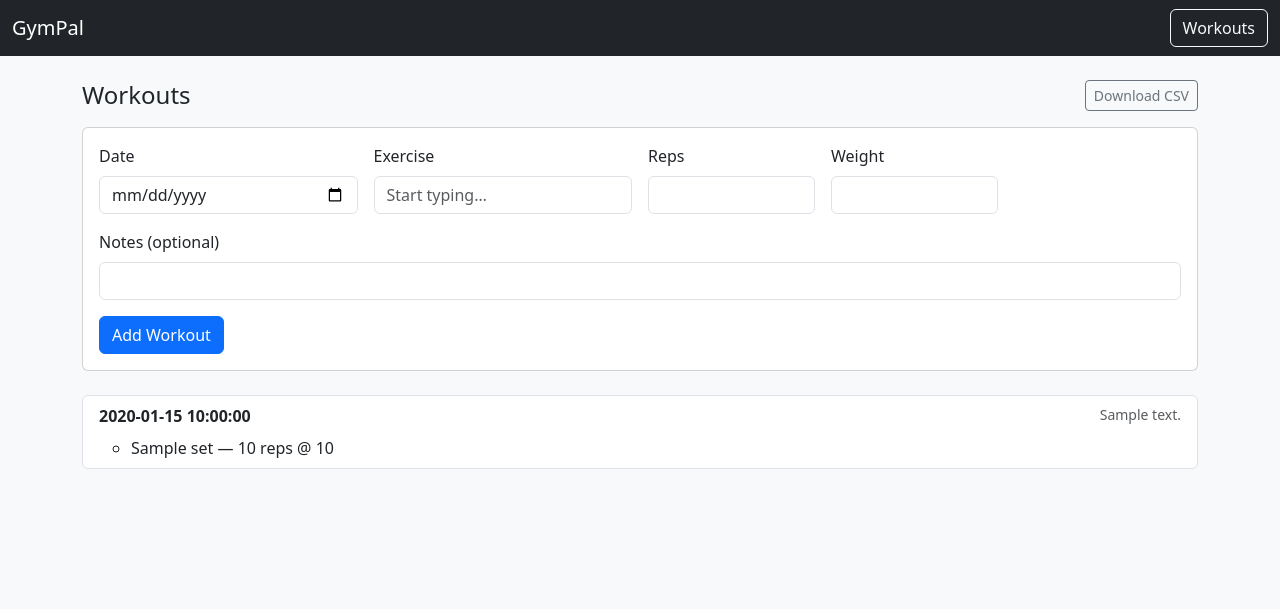
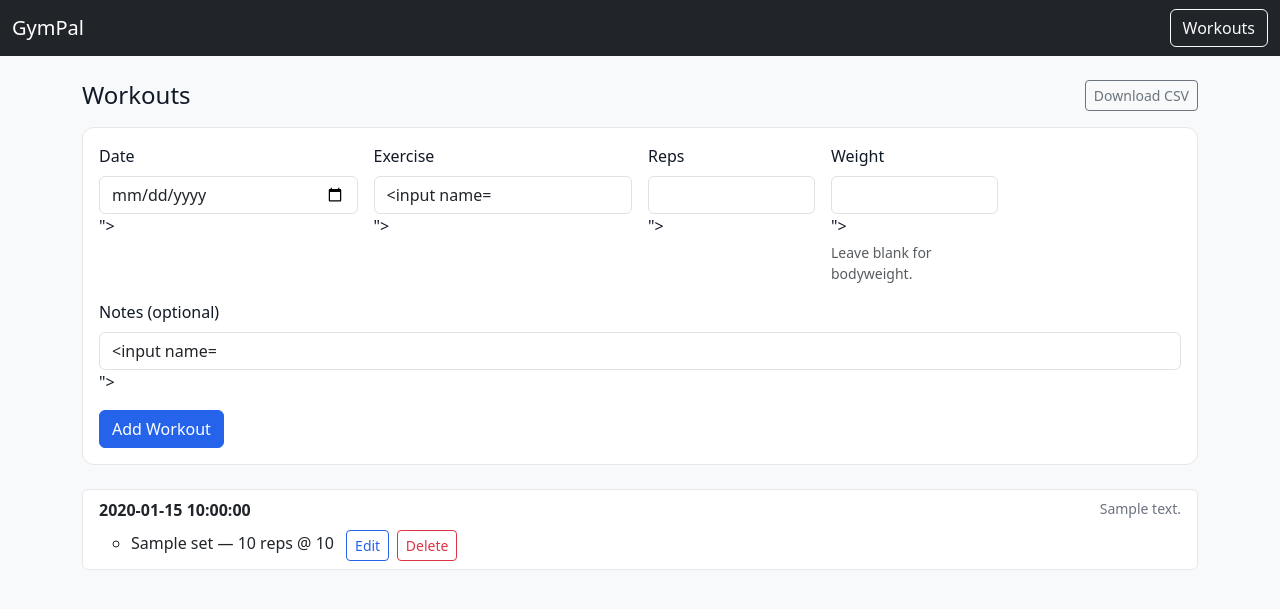
Before and after one commit to HL-Capstone/gympal-capstone, a Flask app: template templates/workouts.html in a window 1280 px wide. Shown: the top 609 px of the page. Run offline with Flask 3, Linux system fonts and the light colour scheme; the template is opened without the code that fills it: most values are stand-ins (such as "Sample title", 1, 10 or a date in 2020); form fields are guessed from the names that the template uses.

Commit message:
Week 7: UI polish, edit/delete workouts, chart improvements

```diff
--- a/templates/base.html
+++ b/templates/base.html
@@ -4,17 +4,63 @@
   <meta charset="utf-8" />
   <meta name="viewport" content="width=device-width,initial-scale=1" />
   <title>GymPal</title>
+
+  <!-- Bootstrap -->
   <link href="https://cdn.jsdelivr.net/npm/bootstrap@5.3.3/dist/css/bootstrap.min.css" rel="stylesheet">
+
+  <!-- Chart.js -->
   <script src="https://cdn.jsdelivr.net/npm/chart.js@4.4.1/dist/chart.umd.min.js"></script>
+
+  <!-- App CSS -->
   <link rel="stylesheet" href="{{ url_for('static', filename='main.css') }}">
+
+  <!-- Theme variables + light polish -->
+  <style>
+    :root{
+      --gp-primary: #2563eb;  /* brighter blue */
+      --gp-accent:  #22c55e;  /* green for forecast */
+      --gp-text:    #111827;  /* near-black text */
+      --gp-muted:   #6b7280;  /* slate-500 */
+      --gp-bg:      #ffffff;
+      --gp-card:    #ffffff;
+      --gp-border:  #e5e7eb;
+    }
+
+    body { color: var(--gp-text); background: var(--gp-bg); }
+    .text-muted { color: var(--gp-muted) !important; }
+
+    .card, .list-group-item {
+      border-color: var(--gp-border);
+      border-radius: .75rem;
+    }
+
+    .btn-primary {
+      background-color: var(--gp-primary);
+      border-color: var(--gp-primary);
+    }
+    .btn-outline-primary {
+      color: var(--gp-primary);
+      border-color: var(--gp-primary);
+    }
+    .btn-outline-primary:hover {
+      background: var(--gp-primary);
+      color: #fff;
+    }
+
+    /* Optional: tidy navbar spacing */
+    .navbar .btn { margin-left: .5rem; }
+  </style>
 </head>
 <body class="bg-light">
 <nav class="navbar navbar-dark bg-dark">
   <div class="container-fluid">
     <a class="navbar-brand" href="{{ url_for('index') }}">GymPal</a>
-    <a class="btn btn-outline-light" href="{{ url_for('workouts') }}">Workouts</a>
+    <div class="d-flex">
+      <a class="btn btn-outline-light" href="{{ url_for('workouts') }}">Workouts</a>
+    </div>
   </div>
 </nav>
+
 <main class="container py-4">
   {% with messages = get_flashed_messages(with_categories=true) %}
     {% if messages %}
--- a/templates/workouts.html
+++ b/templates/workouts.html
@@ -7,33 +7,59 @@
   </a>
 </h1>
 
-
 <form method="post" class="card card-body mb-4">
   <div class="row g-3">
     <div class="col-md-3">
       <label class="form-label">Date</label>
-      <input type="date" name="date" class="form-control" required>
+      <input type="date"
+             name="date"
+             class="form-control"
+             required
+             value="{{ form.date or '' }}">
     </div>
+
     <div class="col-md-3">
       <label class="form-label">Exercise</label>
-      <input list="exerciseList" name="exercise" class="form-control" placeholder="Start typing…" required>
+      <input list="exerciseList"
+             name="exercise"
+             class="form-control"
+             placeholder="Start typing…"
+             required
+             value="{{ form.exercise or '' }}">
       <datalist id="exerciseList">
         {% for name in ex_names %}
           <option value="{{ name }}"></option>
         {% endfor %}
       </datalist>
     </div>
+
     <div class="col-md-2">
       <label class="form-label">Reps</label>
-      <input type="number" name="reps" class="form-control" min="1" required>
+      <input type="number"
+             name="reps"
+             class="form-control"
+             min="1"
+             required
+             value="{{ form.reps or '' }}">
     </div>
+
     <div class="col-md-2">
       <label class="form-label">Weight</label>
-      <input type="number" step="0.5" name="weight" class="form-control" min="0" required>
+      <input type="number"
+             step="0.5"
+             name="weight"
+             class="form-control"
+             min="0"
+             value="{{ form.weight or '' }}">
+      <div class="form-text">Leave blank for bodyweight.</div>
     </div>
+
     <div class="col-12">
       <label class="form-label">Notes (optional)</label>
-      <input type="text" name="notes" class="form-control">
+      <input type="text"
+             name="notes"
+             class="form-control"
+             value="{{ form.notes or '' }}">
     </div>
   </div>
   <div class="mt-3">
@@ -48,9 +74,22 @@
         <strong>{{ w.date }}</strong>
         <small class="text-muted">{{ w.notes }}</small>
       </div>
+
       <ul class="mt-2">
-        {% for ex_name, reps, weight in sets %}
-          <li>{{ ex_name }} — {{ reps }} reps @ {{ weight }}</li>
+        {% for s, ex in sets %}
+          <li>
+            {{ ex.name }} — {{ s.reps }} reps @ {{ s.weight if s.weight is not none else "bodyweight" }}
+            <small class="ms-2">
+              <a class="btn btn-sm btn-outline-primary"
+                 href="{{ url_for('edit_set', set_id=s.id) }}">Edit</a>
+              <form method="post"
+                    action="{{ url_for('delete_set', set_id=s.id) }}"
+                    class="d-inline ms-1"
+                    onsubmit="return confirm('Delete this entry? This cannot be undone.');">
+                <button class="btn btn-sm btn-outline-danger" type="submit">Delete</button>
+              </form>
+            </small>
+          </li>
         {% endfor %}
       </ul>
     </li>
```
Also changed, not shown: static/dashboard.js (+101 -46 lines), templates/index.html (+24 -6 lines), templates/workout_edit_set.html (added, +41 -0 lines), README.md, instance/gympal.sqlite3, 3 other files.
